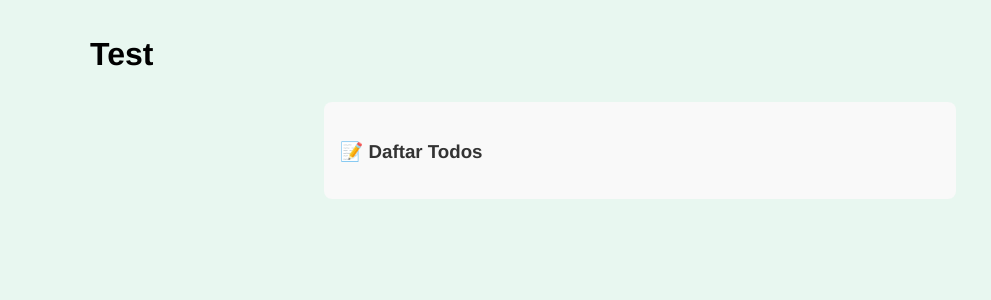
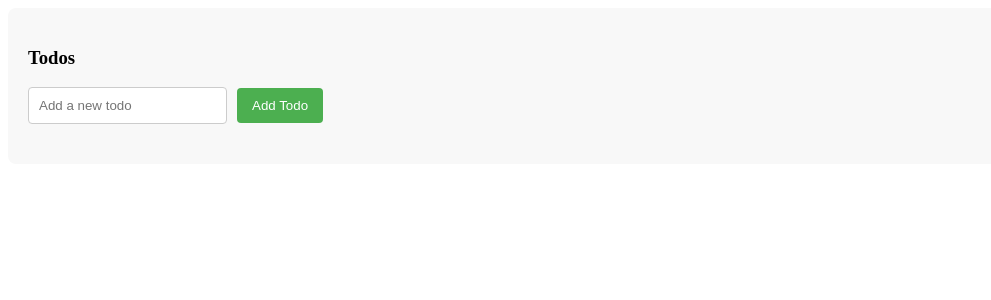
Before and after one commit to trianandafajar/vuex_todo_manager, a Vue app: page / in a window 1280 px wide. Shown: the top 300 px of the page, without its empty margins (0-991 px from the left). Built offline with nearby package versions, Linux system fonts and the light colour scheme.

Commit message:
Update APP

```diff
--- a/src/App.vue
+++ b/src/App.vue
@@ -1,33 +1,82 @@
 <template>
-  <div class="app">
-    <div class="container">
-      <h1>Test</h1>
-      <Todos />
+  <div class="todos-container">
+    <h3>Todos</h3>
+
+    <!-- Form untuk menambah Todo -->
+    <form @submit.prevent="addTodo">
+      <input v-model="newTodoTitle" placeholder="Add a new todo" />
+      <button type="submit">Add Todo</button>
+    </form>
+
+    <!-- Daftar Todo -->
+    <div class="todos">
+      <div class="todo" v-for="todo in allTodos" :key="todo.id">
+        {{ todo.title }}
+      </div>
     </div>
   </div>
 </template>
 
 <script>
-import Todos from "./components/Todos.vue";
+import { mapGetters, mapActions } from "vuex";
 
 export default {
-  name: "App",
-  components: {
-    Todos,
+  name: "TodosComponent",
+  data() {
+    return {
+      newTodoTitle: "",
+    };
+  },
+  computed: {
+    ...mapGetters("todos", ["allTodos"]),
+  },
+  methods: {
+    ...mapActions("todos", ["addTodo"]),
+    addTodo() {
+      if (this.newTodoTitle.trim() === "") return; // prevent empty todo
+      this.addTodo(this.newTodoTitle);
+      this.newTodoTitle = ""; // Reset input field after submit
+    },
   },
 };
 </script>
 
-<style>
-body {
-  font-family: "Franklin Gothic Medium", "Arial Narrow", Arial, sans-serif;
-  line-height: 1.6;
-  background: #e8f7f0;
+<style scoped>
+.todos-container {
+  padding: 20px;
+  background-color: #f8f8f8;
+  border-radius: 8px;
 }
-.container {
-  max-width: 1100px;
-  margin: auto;
-  overflow: auto;
-  padding: 0 2rem;
+
+.todos {
+  margin-top: 20px;
+}
+
+.todo {
+  background-color: #ffffff;
+  padding: 10px;
+  margin: 5px 0;
+  border-radius: 4px;
+  box-shadow: 0 2px 5px rgba(0, 0, 0, 0.1);
+}
+
+input {
+  padding: 10px;
+  margin-right: 10px;
+  border-radius: 4px;
+  border: 1px solid #ccc;
+}
+
+button {
+  padding: 10px 15px;
+  background-color: #4CAF50;
+  color: white;
+  border: none;
+  border-radius: 4px;
+  cursor: pointer;
+}
+
+button:hover {
+  background-color: #45a049;
 }
 </style>
```
